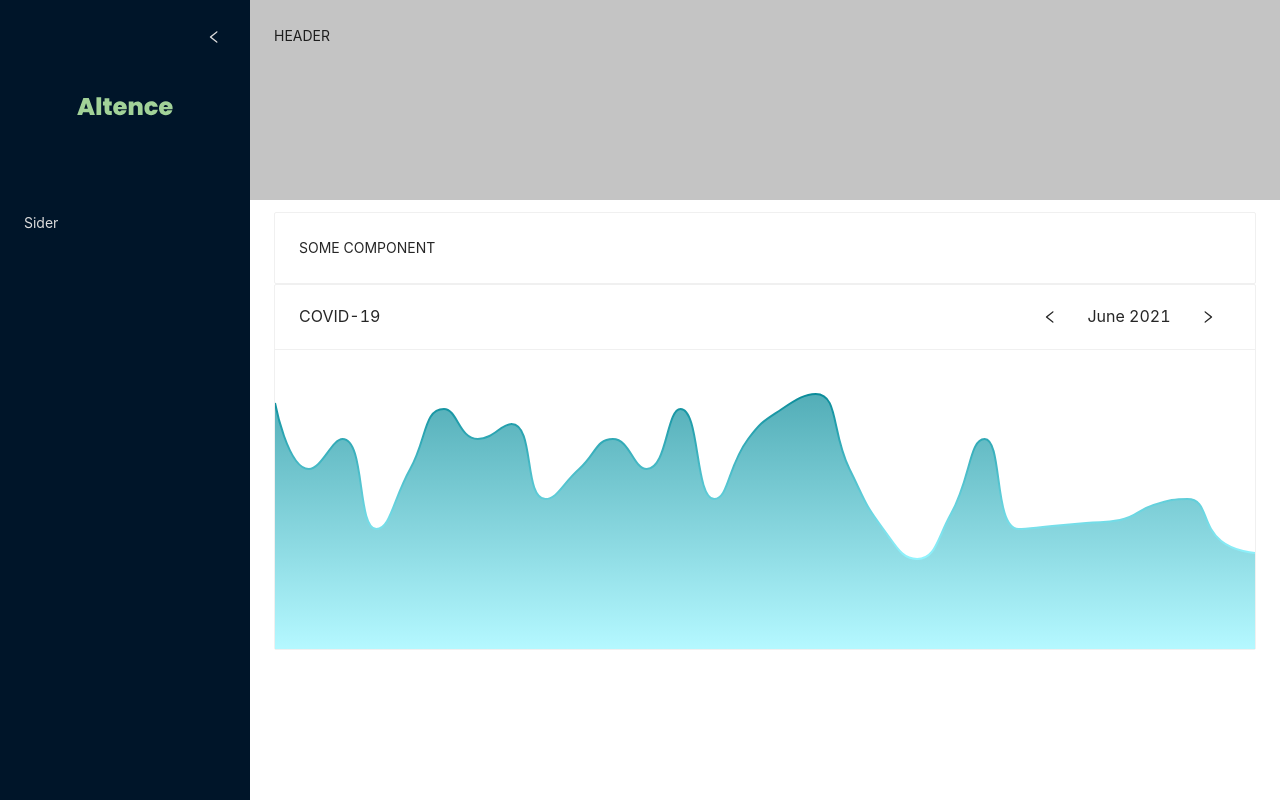
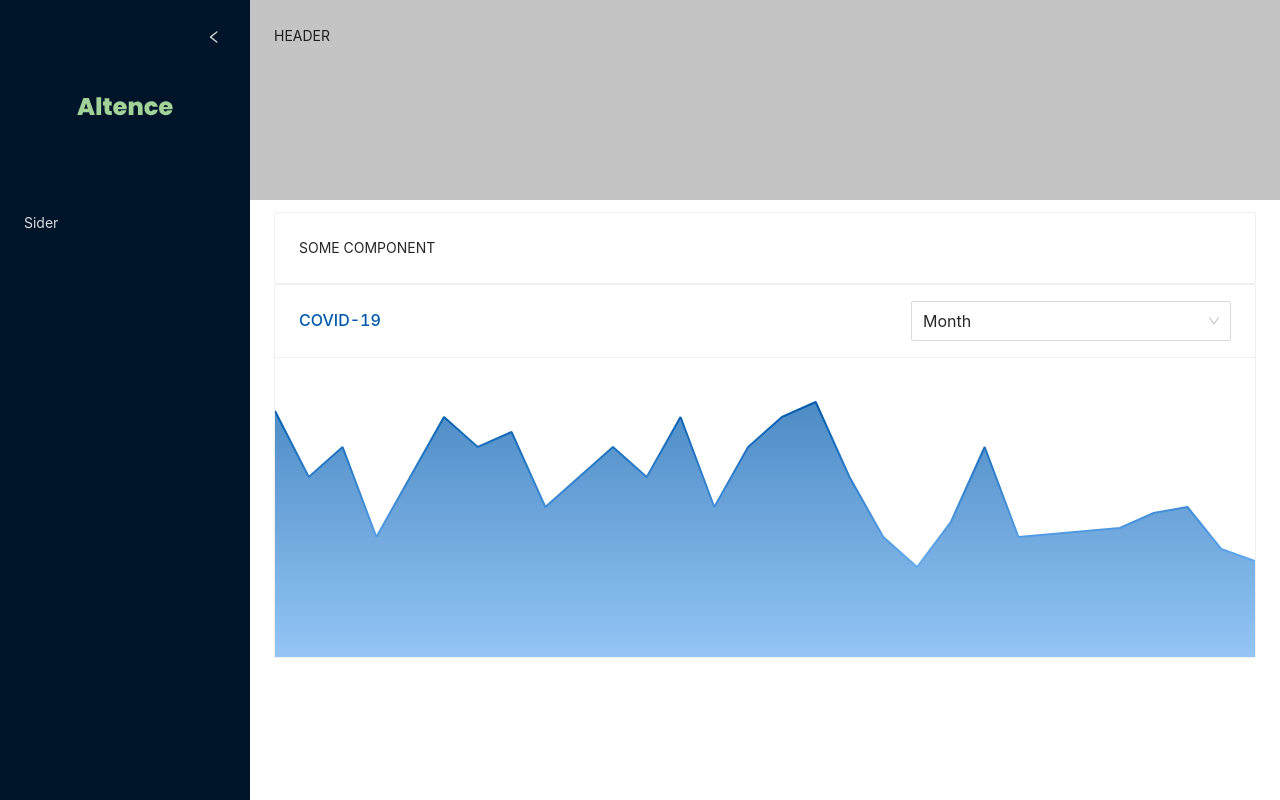
Before and after one commit to rising-star93/react-lightence-ant-design-template, a React (Create React App) app: page / in a window 1280 px wide. Built offline with nearby package versions, Linux system fonts and the light colour scheme.

Commit message:
feat(monthselect): made month select
fix(theme): replaced theme color with new design color

fix(covidchart): refactored due to new design

fix(covidchart): made code cleaner

fix(monthswitch): replaced unnecessary styles with antd components

```diff
--- /dev/null
+++ b/src/components/common/MonthSelect.tsx
@@ -0,0 +1,22 @@
+import React from 'react';
+import styled from 'styled-components';
+import { Select } from 'antd';
+import { months } from '../../constants/months';
+
+const { Option } = Select;
+
+export const MonthSelect: React.FC = () => {
+  return (
+    <SelectStyled size="large" defaultValue="Month">
+      {months.map((option, index) => (
+        <Option key={index} value={option}>
+          {option}
+        </Option>
+      ))}
+    </SelectStyled>
+  );
+};
+
+const SelectStyled = styled(Select)`
+  min-width: 20rem;
+`;
--- a/src/components/common/MonthSwitch.tsx
+++ b/src/components/common/MonthSwitch.tsx
@@ -1,6 +1,6 @@
 import React, { useState } from 'react';
 import styled from 'styled-components';
-import { Button, Typography } from 'antd';
+import { Button, Col, Row, Typography } from 'antd';
 import { LeftOutlined, RightOutlined } from '@ant-design/icons';
 import { months } from '../../constants/months';
 
@@ -22,23 +22,23 @@ export const MonthSwitch: React.FC<MonthSwitchProps> = ({ width }) => {
   };
 
   return (
-    <MonthSwitchWrapper>
+    <Row align="middle" justify="space-between">
+      <Col>
         <Button type="text" disabled={currentMonth <= 0} onClick={handleDecrease}>
           <LeftOutlined />
         </Button>
+      </Col>
+      <Col>
         <TextStyled width={width}>{`${months[currentMonth]} ${today.getFullYear()}`}</TextStyled>
+      </Col>
+      <Col>
         <Button type="text" disabled={currentMonth >= 11} onClick={handleIncrease}>
           <RightOutlined />
         </Button>
-    </MonthSwitchWrapper>
+      </Col>
+    </Row>
   );
 };
-
-const MonthSwitchWrapper = styled.div`
-  display: flex;
-  justify-content: space-between;
-  align-items: center;
-`;
 
 const TextStyled = styled(Typography.Text)<MonthSwitchProps>`
   text-align: center;
--- a/src/pages/Dashboard/CovidChart/CovidChart.tsx
+++ b/src/pages/Dashboard/CovidChart/CovidChart.tsx
@@ -27,7 +27,6 @@ const option = {
         400, 410, 420, 430, 480, 500, 360, 320,
       ],
       type: 'line',
-      smooth: true,
       areaStyle: {},
       showSymbol: false,
     },
--- a/src/pages/Dashboard/CovidChart/CovidChartCard.tsx
+++ b/src/pages/Dashboard/CovidChart/CovidChartCard.tsx
@@ -14,7 +14,6 @@ export const CovidChartCard: React.FC = () => {
 
 const CovidChartWrapper = styled(Card)`
   background: ${(props) => props.theme.colors.secondary};
-  font-weight: 400;
 
   & .ant-card-body {
     padding: 0;
--- a/src/pages/Dashboard/CovidChart/CovidChartHeader.tsx
+++ b/src/pages/Dashboard/CovidChart/CovidChartHeader.tsx
@@ -1,20 +1,21 @@
 import React from 'react';
 import styled from 'styled-components';
-import { Typography } from 'antd';
-import { MonthSwitch } from '../../../components/common/MonthSwitch';
+import { Col, Row, Typography } from 'antd';
+import { MonthSelect } from '../../../components/common/MonthSelect';
 
 export const CovidChartHeader: React.FC = () => {
   return (
-    <CovidChartHeaderDiv>
-      <Typography.Text>COVID-19</Typography.Text>
-      <MonthSwitch width="7rem" />
-    </CovidChartHeaderDiv>
+    <Row align="middle" justify="space-between">
+      <Col>
+        <TextStyled>COVID-19</TextStyled>
+      </Col>
+      <Col>
+        <MonthSelect />
+      </Col>
+    </Row>
   );
 };
 
-const CovidChartHeaderDiv = styled.div`
-  display: flex;
-  justify-content: space-between;
-  align-items: center;
-  font-weight: 400;
+const TextStyled = styled(Typography.Text)`
+  color: ${(props) => props.theme.colors.primary};
 `;
--- a/src/styles/theme.ts
+++ b/src/styles/theme.ts
@@ -1,18 +1,18 @@
 import * as echarts from 'echarts';
 
 export const colors = {
-  primary: '#088a98',
+  primary: '#0059AB;',
   secondary: '#fffffff',
   basic: '#dddddd',
   additionally: '#f7f7f7',
-  primaryGradient: new echarts.graphic.LinearGradient(0, 0, 0, 1, [
+  primaryGradient: new echarts.graphic.LinearGradient(0, 0, 0, 1.1984, [
     {
       offset: 0,
-      color: '#088A98',
+      color: '#0059AB',
     },
     {
       offset: 1,
-      color: '#94F5FF',
+      color: '#79BCFF',
     },
   ]),
 };
```
Lines whose indentation alone changed are shown as unchanged.
